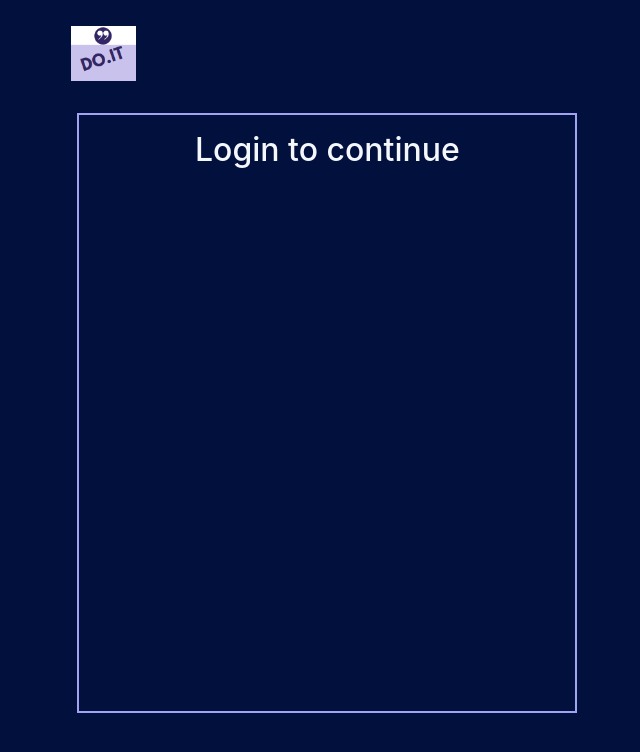
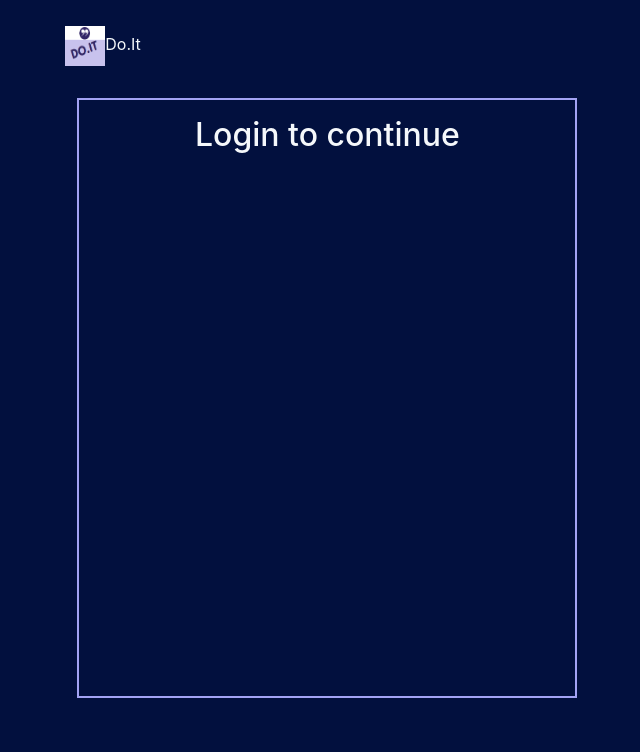
Before and after one commit to vish23698sahu/All_Purpose_Todo_App, a React (Create React App) app: page / in a window 1280 px wide. Both pictures are taken after a click on the link "Login". Shown: the top 752 px of the page, without its empty margins (153-793 px from the left). Built offline with nearby package versions, Linux system fonts and the light colour scheme.

Commit message:
version - 4 Login page added

```diff
--- a/src/App.js
+++ b/src/App.js
@@ -12,11 +12,16 @@ function App() {
     setHomePage(false);
   };
 
+  const onHomeClickHandler = () => {
+    setHomePage(true);
+    setLoginPage(false);
+  }
+
   return (
     <Fragment>
       <div className='app'>
         {homePage && <Home onLoginClick={LoginClickHandler} />}
-        {loginPage && <Login />}
+        {loginPage && <Login onHomeClick={onHomeClickHandler} />}
       </div>
     </Fragment>
   );
--- a/src/components/HomeContentFeature.js
+++ b/src/components/HomeContentFeature.js
@@ -35,9 +35,9 @@ const HomeContentFeature = () => {
         },
         {
             photo: <img className="img-tran" width="150px" height="150px" src={template} ></img>,
-            title: <p className="textTitle">Don't miss out on Family.</p>,
-            content: <p>Complete your Work and chores efficiently and take out the Important Family Time.</p>,
-            linkContent: <p><a>Keep your Family in Loop!</a></p>
+            title: <p className="textTitle">Crazy Templates.</p>,
+            content: <p>Go Crazy with the amount of Customization on top of Templates.</p>,
+            linkContent: <p><a>Check out Templates!</a></p>
         }
 
     ];
--- a/src/components/Login.css
+++ b/src/components/Login.css
@@ -1,4 +1,4 @@
-.cont {
+.login__container {
     height: 900px;
     justify-content: center;
     padding-top: 2%;
@@ -20,3 +20,7 @@
     border: 2px solid rgb(163, 163, 244);
     padding-top: 4%;
 }
+
+.login__img {
+    cursor: pointer;
+}
--- a/src/components/Login.js
+++ b/src/components/Login.js
@@ -2,12 +2,12 @@ import { Fragment } from "react";
 import './Login.css';
 import logo from '../media/TodoLogo.png';
 
-const Login = () => {
+const Login = (props) => {
     return (
         <Fragment>
-            <div className="cont" >
+            <div className="login__container" >
                 <div className="logo-1" >
-                    <img src={logo} width="65px" height="55px" ></img>
+                    <img src={logo} onClick={props.onHomeClick} width="40px" height="40px" className="login__img" alt='Logo of Todo App' ></img>Do.It
                 </div>
                 <div className="sec-item">
                     <div className="cont-login" >
--- a/src/components/Navbar.js
+++ b/src/components/Navbar.js
@@ -7,7 +7,7 @@ const Navbar = (props) => {
         <Fragment>
             <div className="brand-color">
                 <nav className="navbar navbar-expand-lg nav-width" >
-                    <img src={Logo} className="logo-home" onClick={props.onClickHome} width="40px" height="40px"></img>&nbsp;
+                    <img src={Logo} className="logo-home" onClick={props.onClickHome} width="40px" height="50px"></img>&nbsp;
                     <a className="navbar-brand brand-color linkss" onClick={props.onClickHome}>Do.It</a>
                     <button className="navbar-toggler" type="button" data-toggle="collapse" data-target="#navbarSupportedContent" aria-controls="navbarSupportedContent" aria-expanded="false" aria-label="Toggle navigation">
                         <span className="navbar-toggler-icon"></span>
--- a/src/components/Template.css
+++ b/src/components/Template.css
@@ -31,6 +31,7 @@
 .temps-container {
     display: flex;
     justify-content: center;
+    padding-top: 5%;
 }
 
 .temp-cont-inner {
--- a/src/components/TemplateCard.js
+++ b/src/components/TemplateCard.js
@@ -6,7 +6,7 @@ const TemplateCard = (props) => {
         <Fragment>
             <div className="temp-card-1">
                 <div>
-                    <img src={props.imgSrc} className="rounded-circle imgs" ></img><br /><br />
+                    <img src={props.imgSrc} width='100px' height='100px' className="rounded-circle imgs" ></img><br /><br />
                 </div>
                 <div>
                     <h1>{props.heading}</h1><br />
--- a/src/components/TemplateCardTwo.css
+++ b/src/components/TemplateCardTwo.css
@@ -13,6 +13,7 @@
 .cardItemOne {
     padding-top: 2%;
     padding-right: 6%;
+    padding-left: 2%;
 }
 
 .cardItemTwo {
--- a/src/components/TemplateCardTwo.js
+++ b/src/components/TemplateCardTwo.js
@@ -6,7 +6,7 @@ const TemplateCardTwo = (props) => {
         <Fragment>
             <div className="temp-card-2">
                 <div className="cardItemOne" >
-                    <img src={props.imgSrc} className="rounded-circle imgs" ></img><br /><br />
+                    <img src={props.imgSrc} className="rounded-circle imgs" width='110px' height='110px' ></img><br /><br />
                 </div>
                 <div className="cardItemTwo">
                     <h1>{props.heading}</h1><br />
```
